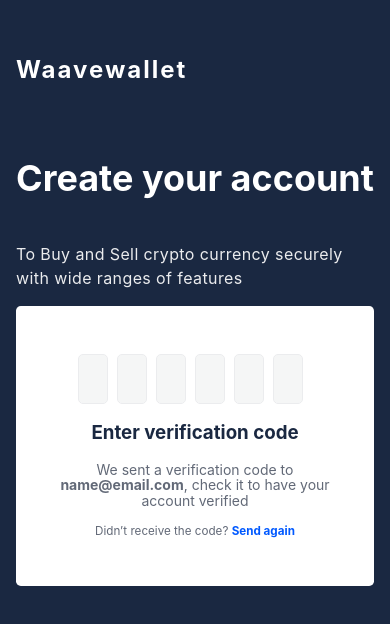
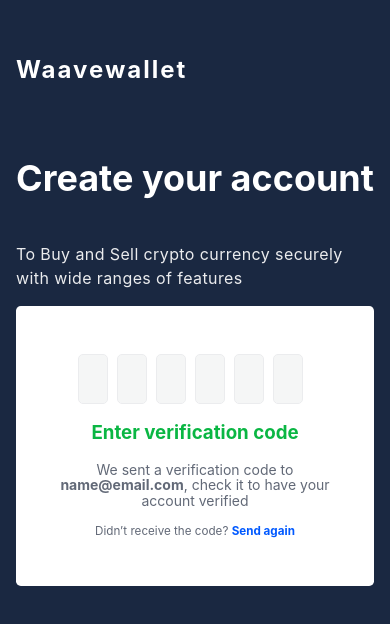
Before and after one commit to taofik-adeniyi/wave, a React (Create React App) app: page /register in a window 390 px wide. Shown: the part 106-730 px from the top of the page. Built offline with nearby package versions, Linux system fonts and the light colour scheme; a web font is replaced by a local one.

Commit message:
login and register responsive

```diff
--- a/src/pages/Onboarding/Auth/index.css
+++ b/src/pages/Onboarding/Auth/index.css
@@ -123,7 +123,7 @@
        color:#626977;
   }
   .verify-code-content-wrapper h3{
-    color:#1A2841 !important;
+    color:#0ab643 !important;
   }
   .verify-code-content{
       font-size: 14px;
```
